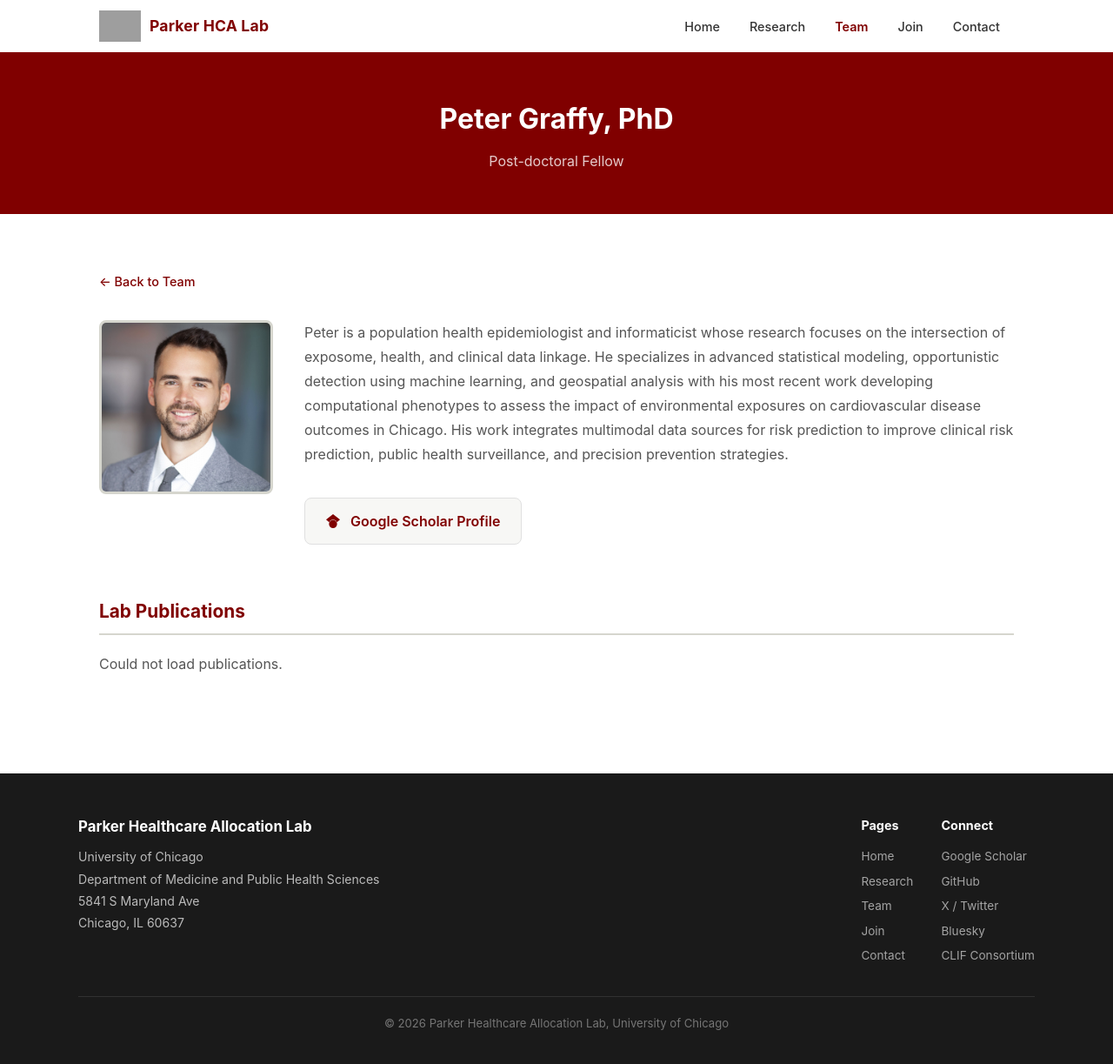
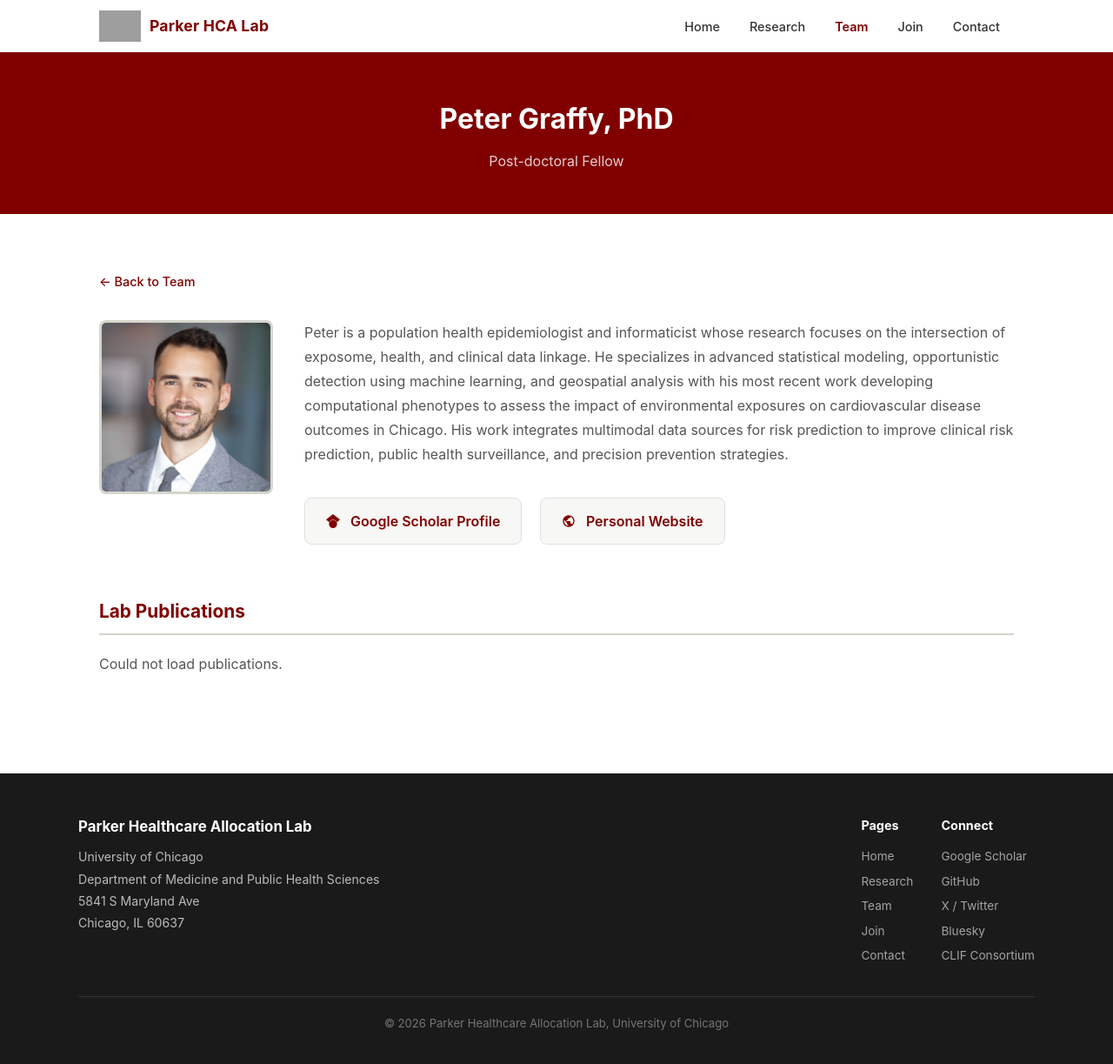
Before and after one commit to Healthcare-Allocation-Lab/healthcare-allocation-lab.github.io, a Jekyll site: the page built from _team_members/peter-graffy.md, in a window 1280 px wide and 1235 px high. Shown: the top 1223 px of the window at 87% size. Built offline with Jekyll 4.4.1, drawn with Linux system fonts in a browser that asks for light colours; comment, search, counter and statistics services are not loaded; grey boxes are pictures that could not be loaded.

Commit message:
Add optional personal website field to team profiles
- Add website field to profile layout (globe icon, next to Google Scholar)
- Add website field to Decap CMS config
- Fill in Peter Graffy's personal website

Co-Authored-By: Claude Opus 4.6 <noreply@anthropic.com>

```diff
--- a/_layouts/profile.html
+++ b/_layouts/profile.html
@@ -20,8 +20,15 @@ layout: default
         {% endif %}
         <div class="profile-bio">
           {{ content }}
-          {% if page.google_scholar %}
-          <p style="margin-top: 16px;"><a href="{{ page.google_scholar }}" target="_blank" rel="noopener" class="scholar-link"><svg viewBox="0 0 24 24" width="16" height="16" style="vertical-align: middle; margin-right: 4px; fill: var(--maroon);"><path d="M5.242 13.769L0 9.5 12 0l12 9.5-5.242 4.269C17.548 11.249 14.978 9.5 12 9.5c-2.977 0-5.548 1.748-6.758 4.269zM12 10a7 7 0 1 0 0 14 7 7 0 0 0 0-14z"/></svg>Google Scholar Profile</a></p>
+          {% if page.google_scholar or page.website %}
+          <p style="margin-top: 16px;">
+            {% if page.google_scholar %}
+            <a href="{{ page.google_scholar }}" target="_blank" rel="noopener" class="scholar-link"><svg viewBox="0 0 24 24" width="16" height="16" style="vertical-align: middle; margin-right: 4px; fill: var(--maroon);"><path d="M5.242 13.769L0 9.5 12 0l12 9.5-5.242 4.269C17.548 11.249 14.978 9.5 12 9.5c-2.977 0-5.548 1.748-6.758 4.269zM12 10a7 7 0 1 0 0 14 7 7 0 0 0 0-14z"/></svg>Google Scholar Profile</a>
+            {% endif %}
+            {% if page.website %}
+            <a href="{{ page.website }}" target="_blank" rel="noopener" class="scholar-link" style="{% if page.google_scholar %}margin-left: 16px;{% endif %}"><svg viewBox="0 0 24 24" width="16" height="16" style="vertical-align: middle; margin-right: 4px; fill: var(--maroon);"><path d="M12 2C6.48 2 2 6.48 2 12s4.48 10 10 10 10-4.48 10-10S17.52 2 12 2zm-1 17.93c-3.95-.49-7-3.85-7-7.93 0-.62.08-1.21.21-1.79L9 15v1c0 1.1.9 2 2 2v1.93zm6.9-2.54c-.26-.81-1-1.39-1.9-1.39h-1v-3c0-.55-.45-1-1-1H8v-2h2c.55 0 1-.45 1-1V7h2c1.1 0 2-.9 2-2v-.41c2.93 1.19 5 4.06 5 7.41 0 2.08-.8 3.97-2.1 5.39z"/></svg>Personal Website</a>
+            {% endif %}
+          </p>
           {% endif %}
         </div>
       </div>
--- a/_team_members/peter-graffy.md
+++ b/_team_members/peter-graffy.md
@@ -5,6 +5,7 @@ slug: peter-graffy
 photo: images/team/peter-graffy.jpg
 pubmed_name: Graffy PM
 google_scholar: https://scholar.google.com/citations?user=p9yiDrkAAAAJ&hl=en
+website: https://petergraffy.github.io/
 title: Peter Graffy | Parker Healthcare Allocation Lab
 description: Profile of Peter Graffy at the Parker HCA Lab.
 ---
--- a/admin/config.yml
+++ b/admin/config.yml
@@ -23,6 +23,7 @@ collections:
       - { label: "Photo", name: "photo", widget: "image", required: false, hint: "Upload a headshot to images/team/" }
       - { label: "PubMed Name", name: "pubmed_name", widget: "string", required: false, hint: "Your PubMed author name (e.g. Smith JA)" }
       - { label: "Google Scholar URL", name: "google_scholar", widget: "string", required: false }
+      - { label: "Personal Website", name: "website", widget: "string", required: false, hint: "URL to personal website (e.g. https://example.github.io/)" }
       - { label: "Page Title", name: "title", widget: "string" }
       - { label: "Page Description", name: "description", widget: "string" }
       - { label: "Bio", name: "body", widget: "markdown" }
```
